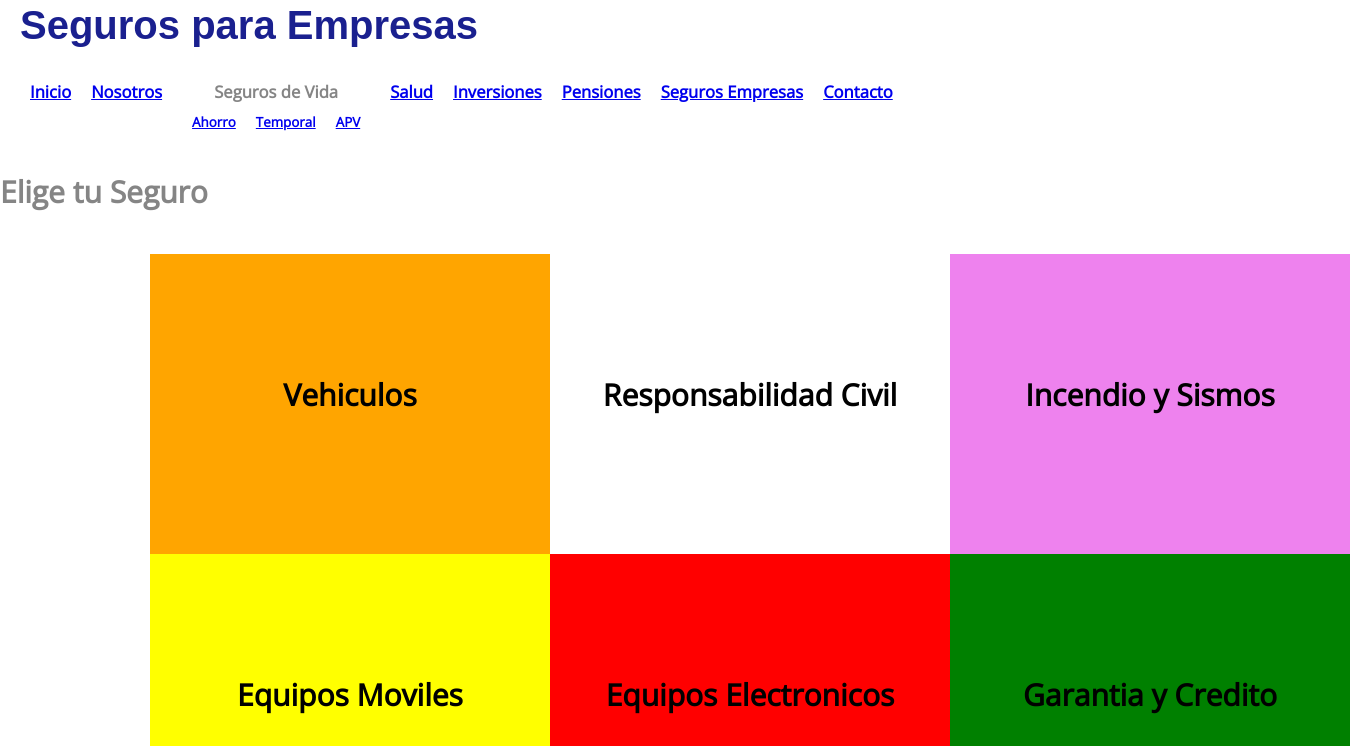
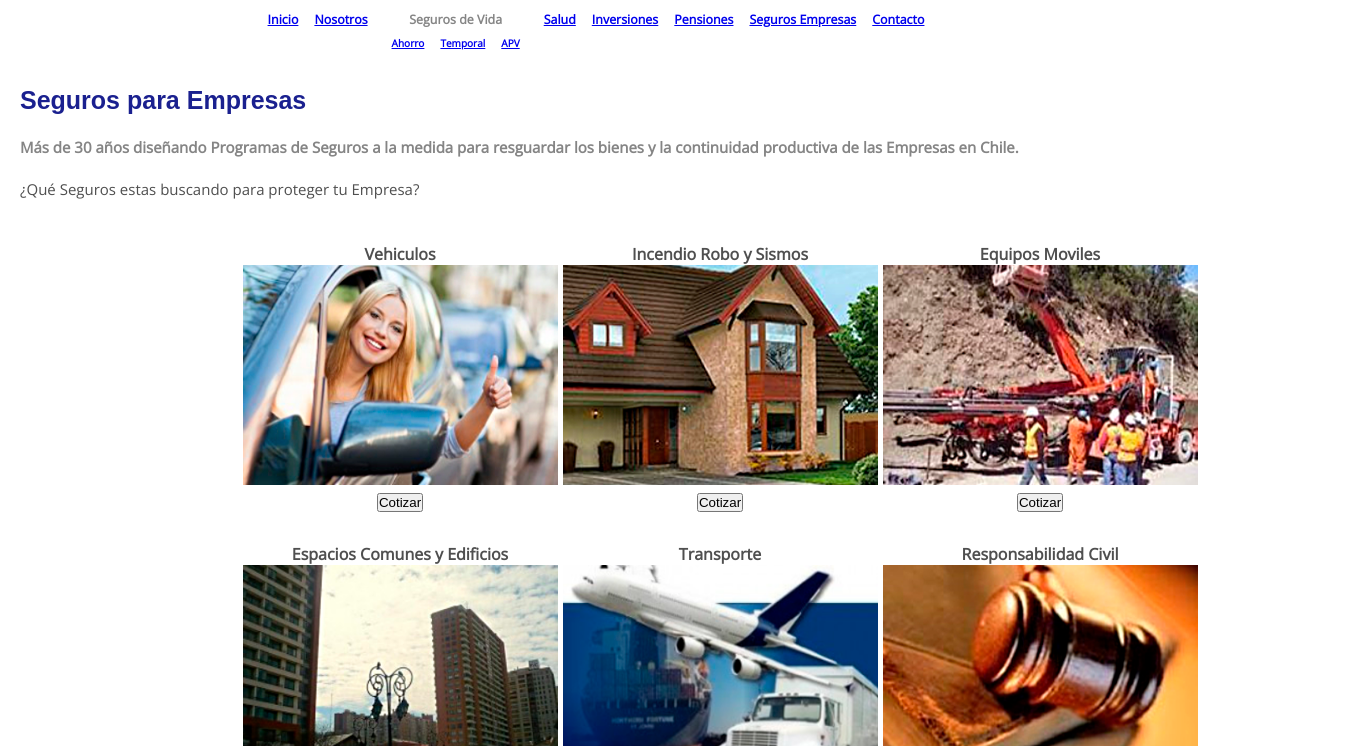
Before and after one commit to ejcollinsdatt/desarrollo_web, a website: page empresas.html in a window 1280 px wide. Shown: the part 122-868 px from the top of the page, 1350 px wide, since content can reach past the window. Drawn offline with nearby package versions, Linux system fonts and the light colour scheme.

Commit message:
20210314: flexbox D&C Empresas

```diff
--- a/SCSS/_funciones.scss
+++ b/SCSS/_funciones.scss
@@ -1,14 +1,21 @@
 /*define colores fuente subtitulos y textos*/
 %fuenteComun{
 	color: $color-secundario;
+
 }
 
 /*boxmodeling seguros empresas*/
 /*extend o fuente comun, mismos parametros*/
 %fuenteComunHijos{
-	width: 400px;
+	border: solid 2px White;
+	width: 320px;
+	height: 260px;
+	font-family: 'Open Sans', sans-serif;
+	text-align: center;
+	font-weight: bold;
+	/*	width: 400px;
 	height: 300px;
-	float: left;
+	float: left;*/
 }
 /*transformaciones, definine un conjunto de operaciones y al aplicar en elemento especifico se parametriza*/
 @mixin cambiarColorFondo($colorFondo){
--- a/SCSS/prueba.scss
+++ b/SCSS/prueba.scss
@@ -24,7 +24,7 @@
 /*medidas Body*/
 body{
 	width: 100%;
-	height: 2000px;
+	height: 1000px;
 	background-color: white;
 	overflow: scroll;
 }
@@ -39,12 +39,12 @@ h1{
 }
 
 
-
+/*configuracion Menus*/
 li{
-	padding: 10px;
+	padding: 8px;
 	display: inline-block;
 	position: relative;
-	font-size: 20px;
+	/*font-size: 30px;*/
 	/*width: 25%;*/
 }
 
@@ -73,6 +73,7 @@ header{
 
 
 main{
+	margin: 20px;
 	font-family: 'Open Sans', sans-serif;
 	color: #4F4F4F;
 	width: 100%;
@@ -127,7 +128,7 @@ ul li:hover ul{
 
 .tipografiaTitulos{
 	font-weight: bold;
-	font-size: 40px;
+	font-size: 25px;
 	text-align: left;
 	text-decoration: none;
 	color:$color-principal;
@@ -135,19 +136,21 @@ ul li:hover ul{
 }
 
 
+
+
 .tipografiaSubtitulos{
 	@extend %fuenteComun;
-	font-size: 30px;
+	font-size: 15px;
 }
 
 
 .tipografiaMenu{
 	@extend %fuenteComun;
-	font-size: 20px;
+	font-size: 15px;
 }
 
 .tipografiaArticulos{
-	font-size: 17px;
+	font-size: 15px;
 
 }
 
@@ -164,11 +167,11 @@ ul li:hover ul{
 }
 .tipografiaGenerales{
 	font-family: 'Open Sans', sans-serif;
-	color:  black;
+	/*color:  black;
 	font-size: 30px;
 	font-weight: bold;
 	text-align: center;
-	padding-top: 120px;
+	padding-top: 120px;*/
 
 
 }
@@ -192,7 +195,7 @@ ul li:hover ul{
 	height: 300px;
 	width: 300px;
 	background-color: pink;
-	font-size: 20px;
+	font-size: 15px;
 	overflow: hidden;
 	margin: 20px 5px 5px 40%;
 	text-align: center;
@@ -204,21 +207,47 @@ ul li:hover ul{
 
 }
 /*BoxModeling empresas.html*/
+/*flexbox*/
+
+main div{
+	margin-left: 200px;
+	padding: 0px;
+}
+
+main div div{
+	margin: 0px;
+	padding: 0px;
+}
+
 .contenedor1{
-	background-color: indianred;
-	width: 1200px;
-	height: 700px;
+	background-color: white;
+	width: 1000px;
+	height: 600px;
+	display: flex;
+	flex-direction: row; /*que se ordene alreves row-reverse*/
+	flex-wrap: wrap; /*nowrap los acomodo y wrap hace salto de linea*/
+	justify-content: center; /*para alinear el grupo de flexbox: center, flex-start space-between flex-evenly*/
+	/*align-items: center ;*//*para alinear eje secundario, dejar las cajas al final del contenedor principal: flex-start*/
 	/*overflow: hidden;*/
-	margin: 20px 50px 50px 150px;
-
+	/*margin: 20px 50px 50px 150px;*/
+	align-content: space-around;
 
 	/*padding-left: 20px;*/
+}
+/*centrar el menu principal*/
+.centrar{
+	display: flex;
+	justify-content: center;
+}
+
+.contenedor2{
+	display: flex;
 }
 
 
 
 .hijo1{
-	@include cambiarColorFondo(Orange);
+	@include cambiarColorFondo(white);
 	@extend %fuenteComunHijos;
 
 }
@@ -226,24 +255,25 @@ ul li:hover ul{
 .hijo2{
 	@include cambiarColorFondo(white);
 	@extend %fuenteComunHijos;
+	order: 1;
 
 }
 
 .hijo3{
-	@include cambiarColorFondo(violet);
+	@include cambiarColorFondo(white);
 	@extend %fuenteComunHijos;
 }
 .hijo4{
-	@include cambiarColorFondo(yellow);
+	@include cambiarColorFondo(white);
 	@extend %fuenteComunHijos;
 }
 .hijo5{
-	@include cambiarColorFondo(red);
+	@include cambiarColorFondo(white);
 	@extend %fuenteComunHijos;
 	/*top: 10px;
 	position: sticky; no me funciono*/
 }
 .hijo6{
-	@include cambiarColorFondo(green);
+	@include cambiarColorFondo(white);
 	@extend %fuenteComunHijos;
 }
--- a/empresas.html
+++ b/empresas.html
@@ -23,8 +23,7 @@
 	<header>
 		<img src="dyc1.jpg" alt="logo1" width="120" height="100">
 		<br>
-		<h1 class="tipografiaTitulos">Seguros para Empresas</h1>
-		<br>
+		<div class="centrar">
 			<ul class="tipografiaMenu configuracionMenu">
 				<li><h5><a href="index.html"> Inicio</a></h5></li>
 				<li><h5><a href="nosotros.html"> Nosotros</a></h5></li>
@@ -41,36 +40,48 @@
 				<li><h5><a href="empresas.html">Seguros Empresas</a></h5></li>
 				<li><h5><a href="contacto.html"> Contacto</a></h5></li>
 			</ul>
-		<br>
+		</div>
 	</header>
 
 	<main>
-		<h2 class="tipografiaSubtitulos">Elige tu Seguro</h2>
+		<h1 class="tipografiaTitulos">Seguros para Empresas</h1>
+		<br>
+		<h2 class="tipografiaSubtitulos">Más de 30 años diseñando Programas de Seguros a la medida para resguardar los bienes y la continuidad productiva de las Empresas en Chile.</h2>
+		<br>
+		<p class="tipografiaArticulos">¿Qué Seguros estas buscando para proteger tu Empresa?</p>
 		<br>
 		<div class="contenedor1">
-			<div>
-				<p class="hijo1 tipografiaGenerales">Vehiculos</p>
+			<div class="hijo1">
+				<p>Vehiculos</p>
+				<img src="Seguros D&C - Vehiculos.png" alt="segVehiculo" width="315" height="220" >
+				<input type="submit" name="Cotizar"  value="Cotizar" >
 			</div>
-			<div>
-				<p class="hijo2 tipografiaGenerales">Responsabilidad Civil</p>
+			<div class="hijo2">
+				<p>Responsabilidad Civil</p>
+				<img src="Seguros D&C - Responsabilidad Civil.png" alt="segRC" width="315" height="220" >
+				<input type="submit" name="Cotizar"  value="Cotizar" >
 			</div>
-			<div>
-				<p class="hijo3 tipografiaGenerales">Incendio y Sismos</p>
+			<div class="hijo3">
+				<p>Incendio Robo y Sismos</p>
+				<img src="Seguros D&C - Incendio y Robo.png" alt="segIncSis" width="315" height="220" >
+				<input type="submit" name="Cotizar"  value="Cotizar" >
 			</div>
-			<div>
-				<p class="hijo4 tipografiaGenerales">Equipos Moviles</p>
+			<div class="hijo4">
+				<p>Equipos Moviles</p>
+				<img src="Seguros D&C - Todo Riesgo Construccion y Montaje.png" alt="segVehiculo" width="315" height="220" >
+				<input type="submit" name="Cotizar"  value="Cotizar" >
 			</div>
-			<div>
-				<p class="hijo5 tipografiaGenerales">Equipos Electronicos</p>
+			<div class="hijo5">
+				<p>Espacios Comunes y Edificios</p>
+				<img src="Seguros D&C - Espacios Comunes y Edificios.png" alt="segVehiculo" width="315" height="220" >
+				<input type="submit" name="Cotizar"  value="Cotizar" >
 			</div>
-			<div>
-				<p class="hijo6 tipografiaGenerales">Garantia y Credito</p>
+			<div class="hijo6">
+				<p>Transporte</p>
+				<img src="Seguros D&C - Transporte.png" alt="segVehiculo" width="315" height="220" >
+				<input type="submit" name="Cotizar"  value="Cotizar" >
 			</div>
 		</div>
-		<p class="tipografiaArticulos">caracteristicas: Lorem ipsum dolor sit amet, consectetur adipisicing elit. Veniam facilis voluptatibus nam laborum ex laudantium corrupti maiores, minus necessitatibus vel.</p>
-		<br>
-		<h3>Formulario</h3>
-		<br>
 	</main>
 
 	<footer>
```
Also changed, not shown: index.html (+9 -10 lines), CSS/prueba.css, Seguros D&C - Agricola.png (added), Seguros D&C - Espacios Comunes y Edificios.png (added), Seguros D&C - Incendio y Robo.png (added), Seguros D&C - Responsabilidad Civil.png (added), Seguros D&C - Todo Riesgo Construccion y Montaje.png (added), Seguros D&C - Transporte.png (added), Seguros D&C - Vehiculos Pesados.png (added), Seguros D&C - Vehiculos.png (added), segVehiculo1.jpg (added). Lines whose indentation alone changed are shown as unchanged.
